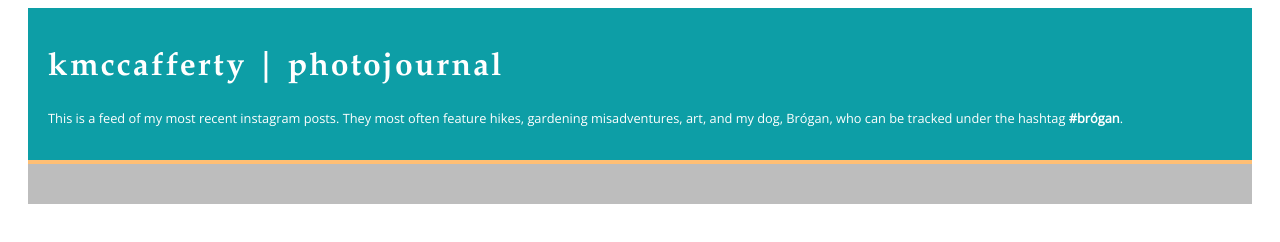
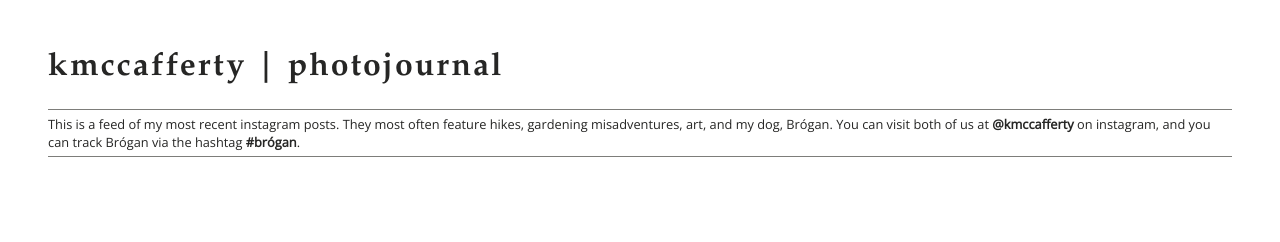
Before and after one commit to kmccafferty/photofeed, a plain HTML site: page index.html in a window 1280 px wide. Drawn offline with nearby package versions, Linux system fonts and the light colour scheme.

Commit message:
updated design

```diff
--- a/index.html
+++ b/index.html
@@ -9,7 +9,7 @@
 	<body>
 		<header>
 			<h1>kmccafferty | photojournal</h1>
-			<p>This is a feed of my most recent instagram posts. They most often feature hikes, gardening misadventures, art, and my dog, Br&oacute;gan, who can be tracked under the hashtag <strong>#br&oacute;gan</strong>.</p>
+			<p>This is a feed of my most recent instagram posts. They most often feature hikes, gardening misadventures, art, and my dog, Br&oacute;gan. You can visit both of us at <strong>@kmccafferty</strong> on instagram, and you can track Br&oacute;gan via the hashtag <strong>#br&oacute;gan</strong>.</p>
 		</header>
 		<div id="wrapper">
 			<ul id="gallery"></ul>
--- a/main.css
+++ b/main.css
@@ -21,15 +21,18 @@ h1 {
 
 header {
 	padding:20px;
-	background-color:#0D9EA6;
-	color:white;
+	background-color:white;
+	color: #262625;
 	margin: 0 20px;
-	border-bottom: 4px solid #FFBF75;
 }
 
 header p {
+	padding-top:5px;
+	padding-bottom:5px;
 	font-family: 'Open Sans';
 	font-size:.8em;
+	border-top: 1px solid #7D7D7A;
+	border-bottom: 1px solid #7D7D7A;
 }
 
 /************************************
@@ -39,7 +42,8 @@ Gallery Styles
 #gallery {
 	list-style: none;
 	padding:20px;
-	background-color:#BDBDBD;
+	/*background-color:#262625;*/
+	background-color:white;
 	display:flex;
 	flex-direction: row;
 	flex-wrap: wrap;
@@ -53,17 +57,18 @@ Gallery Styles
 li {
 	padding:10px;
 	background-color:white;
-	border-radius:5%;
-	margin:5px;
+	/*border-radius:5%;*/
+	margin:2px;
 	max-width:220px;
-	transition: .7s;
+	transition: .2s;
+	/*border: 2px solid #7D7D7A;*/
 }
 
 li img {
 	margin: 0 auto;
 	flex: 2 2 20em;
 	width:200px;
-	border-radius: 10%;
+	/*border-radius: 10%;*/
 }
 
 li p {
@@ -75,5 +80,5 @@ li p {
 
 
 li:hover{
-	transform: scale(1.5);
+	transform: scale(1.75);
 }
```
